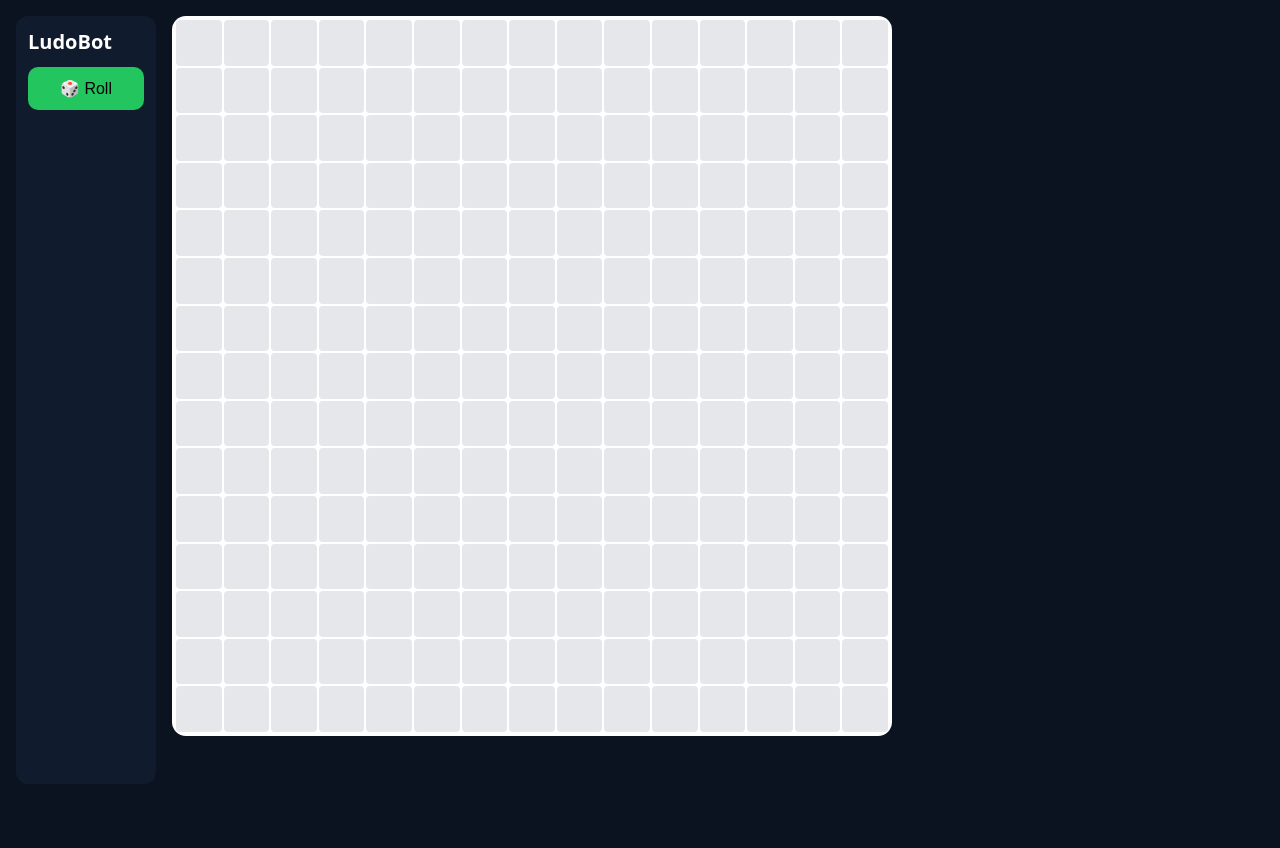
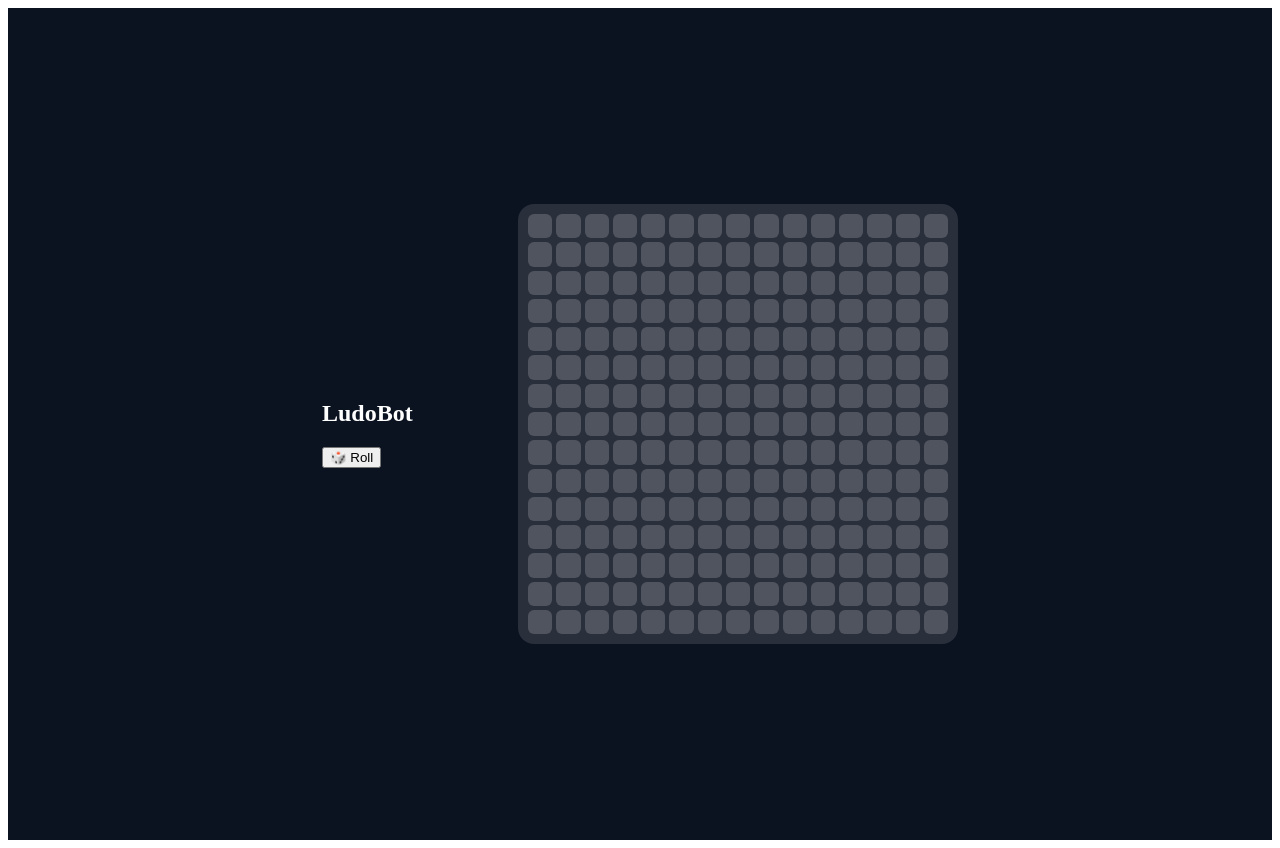
Before and after one commit to Aadi639707/Ludobot, a Next.js app: page / in a window 1280 px wide. Before the commit the page ends 800 px from the top, so only its background shows below. Built offline with nearby package versions, Linux system fonts and the light colour scheme.

Commit message:
Update globals.css

```diff
--- a/app/globals.css
+++ b/app/globals.css
@@ -1,69 +1,38 @@
-* {
-  box-sizing: border-box;
-}
-
-html, body {
-  margin: 0;
-  height: 100%;
-  background: #0b1220;
-  color: white;
-  font-family: system-ui;
-}
-
-.screen {
+.screen{
   min-height: 100vh;
   display: flex;
   gap: 16px;
   padding: 16px;
+  background: #0b1220;
+  color: #fff;
+
+  /* mobile fix */
+  align-items: center;
+  justify-content: center;
+  flex-wrap: wrap;
 }
 
-.sidebar {
-  width: 140px;
-  background: #111b2e;
-  border-radius: 12px;
-  padding: 12px;
-  display: flex;
-  flex-direction: column;
-  gap: 12px;
+.sidebar{
+  width: 180px;
 }
 
-.title {
-  margin: 0;
-  font-size: 20px;
+.board{
+  width: min(92vw, 420px);
+  aspect-ratio: 1 / 1;
+  background: rgba(255,255,255,0.12);
+  border-radius: 16px;
+  padding: 10px;
+
+  display: grid;
+  grid-template-columns: repeat(15, 1fr);
+  gap: 4px;
 }
 
-.dice {
-  background: #22c55e;
-  border: none;
-  padding: 12px;
-  border-radius: 10px;
-  font-size: 16px;
-  cursor: pointer;
+.cell{
+  background: rgba(255,255,255,0.18);
+  border-radius: 6px;
+  aspect-ratio: 1 / 1;
 }
-
-.board {
-  display: grid;
-  grid-template-columns: repeat(15, 1fr);
-  grid-template-rows: repeat(15, 1fr);
-  width: min(90vw, 90vh);
-  height: min(90vw, 90vh);
-  background: white;
-  border-radius: 14px;
-  padding: 4px;
-  gap: 2px;
-}
-
-.cell {
-  background: #e5e7eb;
-  border-radius: 4px;
-}
-
-/* Homes */
-.blue { background: #3b82f6; }
-.red { background: #ef4444; }
-.green { background: #22c55e; }
-.yellow { background: #eab308; }
-
 /* Middle path */
 .path {
   background: #cbd5f5;
```
